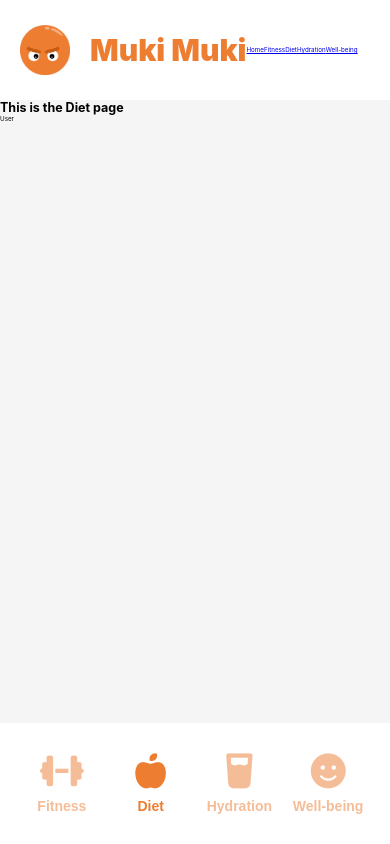
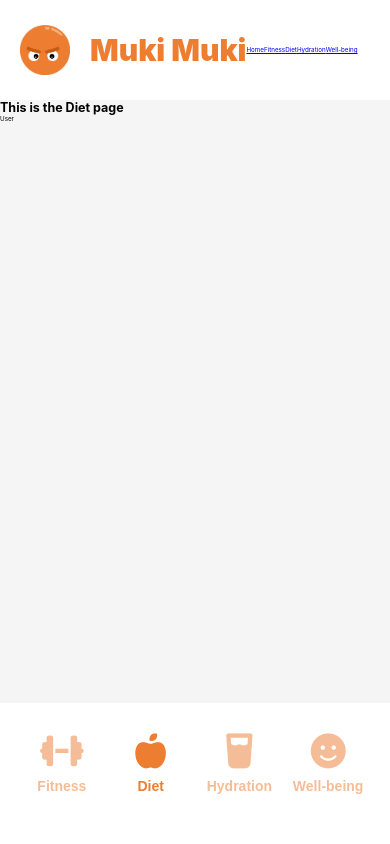
Before and after one commit to Web-Dev-Dan/Muki-Muki, a React (Create React App) app: page /diet in a window 390 px wide. Built offline with nearby package versions, Linux system fonts and the light colour scheme.

Commit message:
Added padding to bottom of Footer for iPhone

```diff
--- a/src/components/Footer/Footer.css
+++ b/src/components/Footer/Footer.css
@@ -4,6 +4,10 @@
   position: absolute;
   bottom: 0;
   left: 0;
+}
+
+.page-footer.container {
+  padding-bottom: 4rem;
 }
 
 .page-footer__button-container {
```
